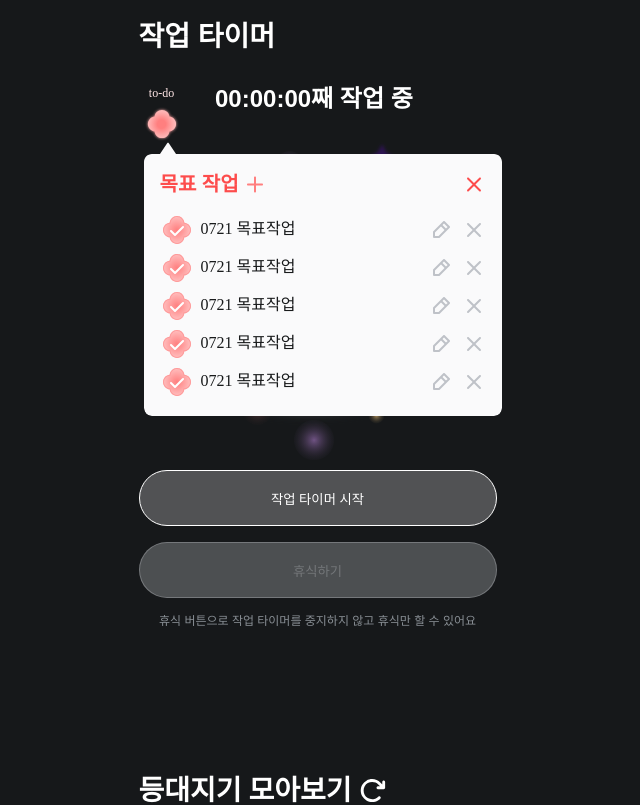
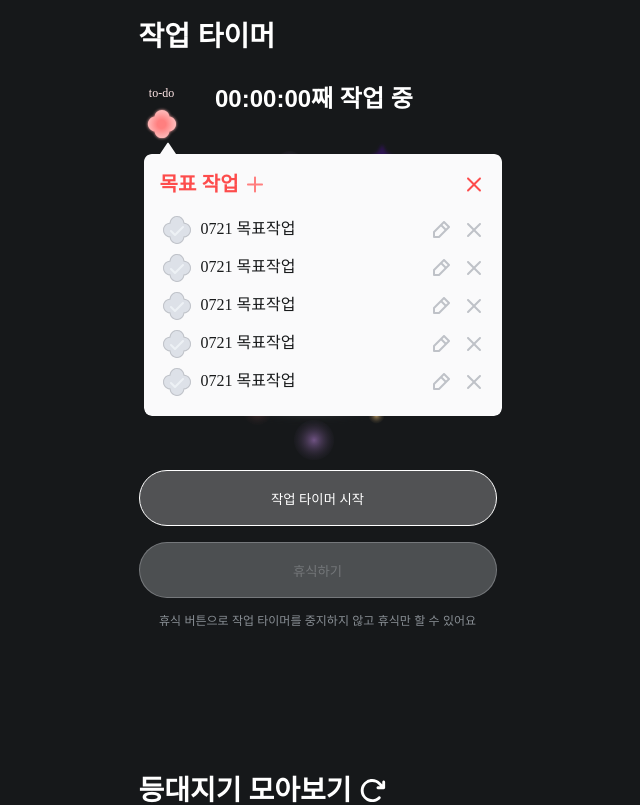
Before and after one commit to ocahs9/nightlab-frontend, a React (Vite) app: page /timer in a window 1280 px wide. Shown: the top 805 px of the page, without its empty margins (330-970 px from the left). Built offline with nearby package versions, Linux system fonts and the light colour scheme; no server answers; a web font is replaced by a local one.

Commit message:
fix: 객체를 순환하며 렌더링하는 로직으로 수정

```diff
--- a/src/pages/Timer/components/Todo/Todo.jsx
+++ b/src/pages/Timer/components/Todo/Todo.jsx
@@ -1,8 +1,17 @@
 import { IcCheckGoal, IcPlusRed, IcUncheckGoal, IcXRed } from "@assets/svgs/index";
+import { useState } from "react";
 import * as S from "./Todo.styled";
 
 const Todo = () => {
-  const test = true;
+  const [isTodoOpen, setIsTodoOpen] = useState(false);
+  const [todos, setTodos] = useState({
+    1: {text: '0721 목표작업', completed: false, isEditing: false },
+    2: {text: '0721 목표작업', completed: false, isEditing: false },
+    3: {text: '0721 목표작업', completed: false, isEditing: false },
+    4: {text: '0721 목표작업', completed: false, isEditing: false },
+    5: {text: '0721 목표작업', completed: false, isEditing: false },
+  })
+
 
   return (
     <S.TodoWrapper>
@@ -16,61 +25,20 @@ const Todo = () => {
             <S.TodoListTitle>목표 작업<IcPlusRed/></S.TodoListTitle>
             <S.TodoListCloseBtn><IcXRed/></S.TodoListCloseBtn>
           </S.TodoListHeader>
+
           <S.TodoListContainer>
-            <S.TodoListBox>
+            {Object.entries(todos).map(([id,todo])=>(
+              <S.TodoListBox key={id}>
               <S.TodoListBoxContent>
-                {test? <IcCheckGoal/> : <IcUncheckGoal/>}
-                <S.TodoListBoxText>0721 목표작업</S.TodoListBoxText>
+                {todo.completed? <IcCheckGoal/> : <IcUncheckGoal/>}
+                <S.TodoListBoxText>{todo.text}</S.TodoListBoxText>
               </S.TodoListBoxContent>
               <S.TodoListBoxEdit>
                 <S.TodoListBoxEditBtn/>
                 <S.TodoListBoxDeleteBtn/>
               </S.TodoListBoxEdit>
             </S.TodoListBox>
-
-            <S.TodoListBox>
-              <S.TodoListBoxContent>
-                {test? <IcCheckGoal/> : <IcUncheckGoal/>}
-                <S.TodoListBoxText>0721 목표작업</S.TodoListBoxText>
-              </S.TodoListBoxContent>
-              <S.TodoListBoxEdit>
-                <S.TodoListBoxEditBtn/>
-                <S.TodoListBoxDeleteBtn/>
-              </S.TodoListBoxEdit>
-            </S.TodoListBox>
-
-            <S.TodoListBox>
-              <S.TodoListBoxContent>
-                {test? <IcCheckGoal/> : <IcUncheckGoal/>}
-                <S.TodoListBoxText>0721 목표작업</S.TodoListBoxText>
-              </S.TodoListBoxContent>
-              <S.TodoListBoxEdit>
-                <S.TodoListBoxEditBtn/>
-                <S.TodoListBoxDeleteBtn/>
-              </S.TodoListBoxEdit>
-            </S.TodoListBox>
-
-            <S.TodoListBox>
-              <S.TodoListBoxContent>
-                {test? <IcCheckGoal/> : <IcUncheckGoal/>}
-                <S.TodoListBoxText>0721 목표작업</S.TodoListBoxText>
-              </S.TodoListBoxContent>
-              <S.TodoListBoxEdit>
-                <S.TodoListBoxEditBtn/>
-                <S.TodoListBoxDeleteBtn/>
-              </S.TodoListBoxEdit>
-            </S.TodoListBox>
-
-            <S.TodoListBox>
-              <S.TodoListBoxContent>
-                {test? <IcCheckGoal/> : <IcUncheckGoal/>}
-                <S.TodoListBoxText>0721 목표작업</S.TodoListBoxText>
-              </S.TodoListBoxContent>
-              <S.TodoListBoxEdit>
-                <S.TodoListBoxEditBtn/>
-                <S.TodoListBoxDeleteBtn/>
-              </S.TodoListBoxEdit>
-            </S.TodoListBox>
+            ))}
           </S.TodoListContainer>
 
         </S.TodoListLayout>
```
